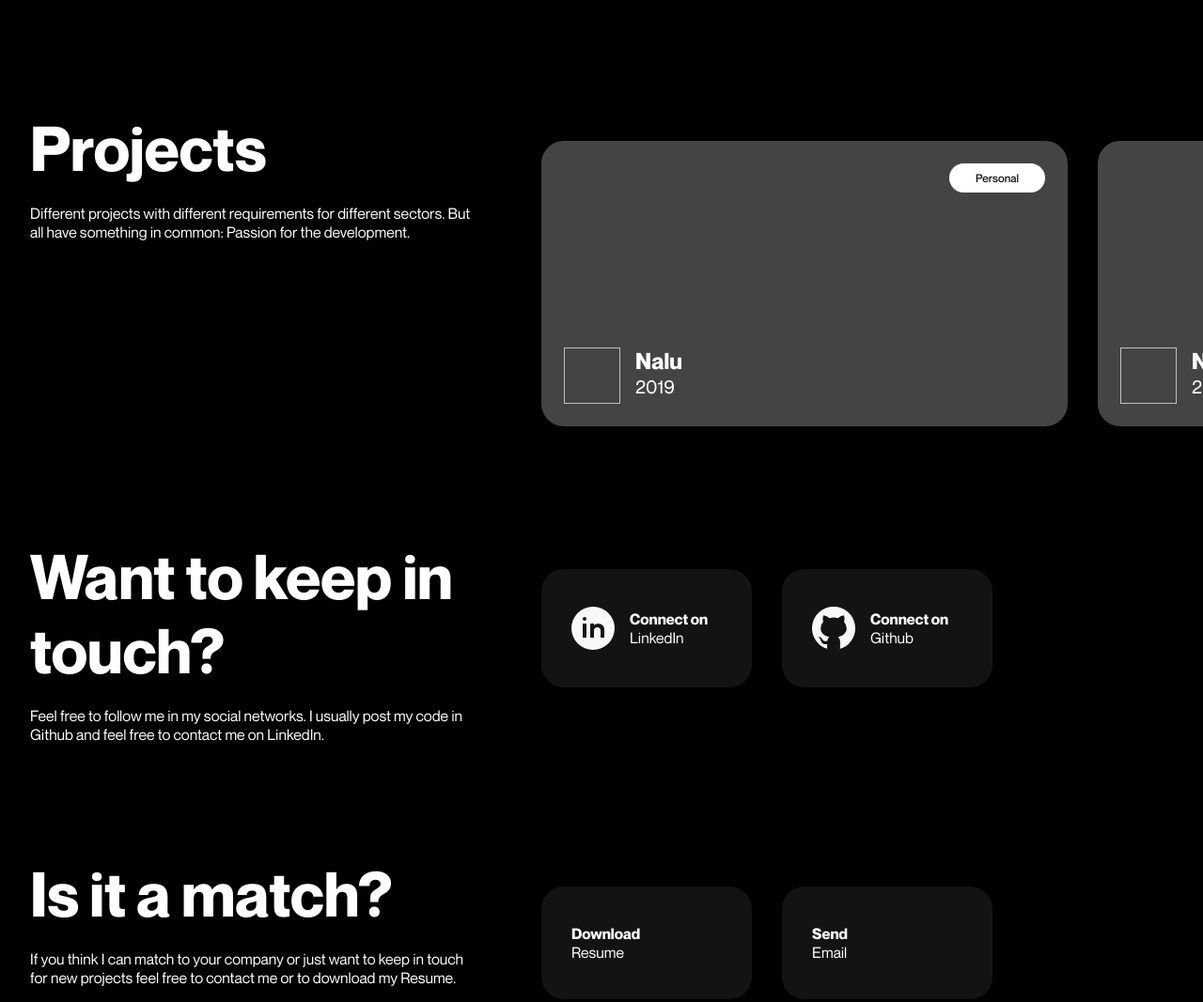
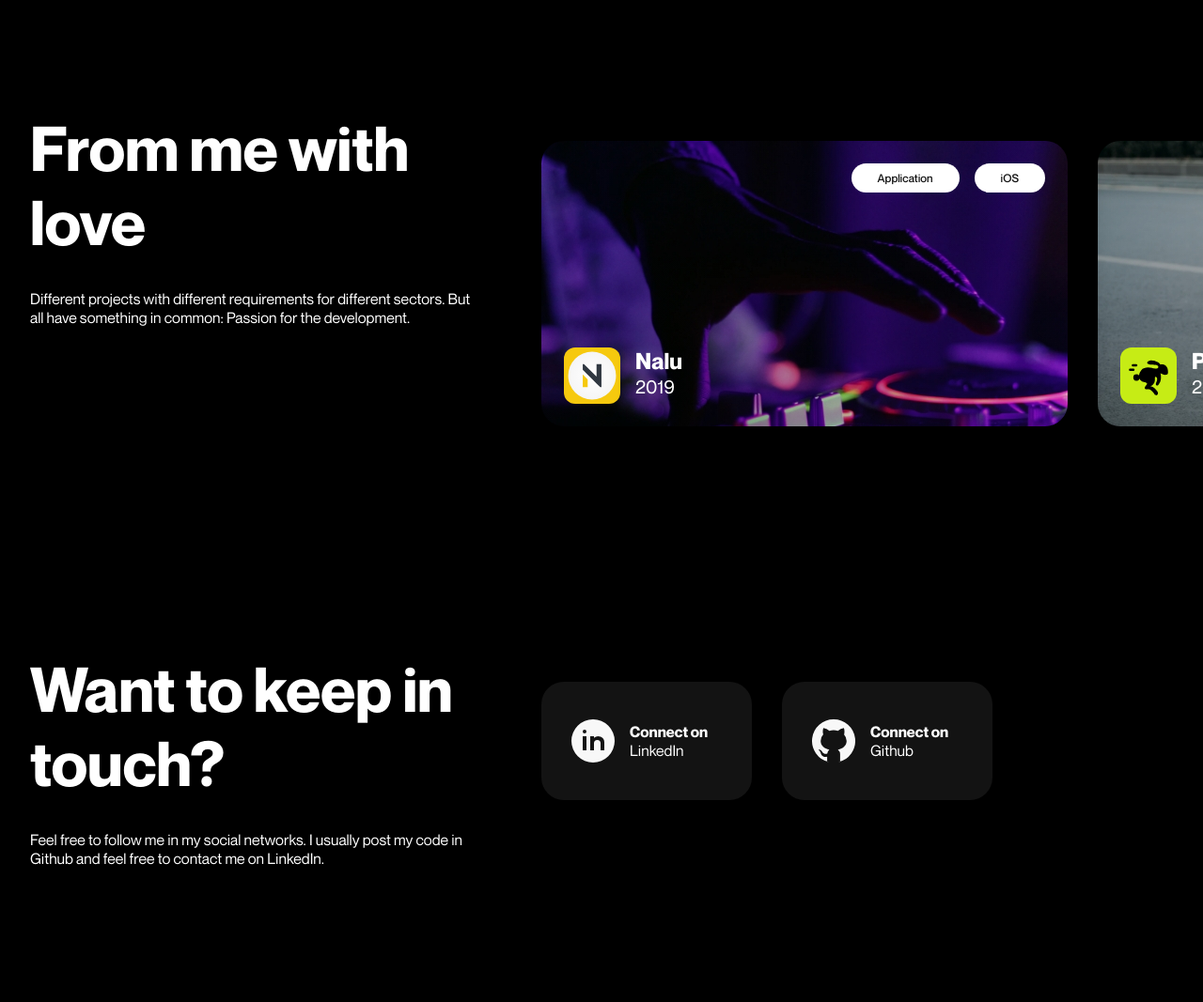
Before and after one commit to AlbGarciam/albgarciam.github.io, a Gatsby site: page / in a window 1280 px wide. Shown: the part 787-1854 px from the top of the page at 94% size. Built offline with nearby package versions, Linux system fonts and the light colour scheme; Gatsby itself is replaced by a stand-in of ours.

Commit message:
Adding projects

```diff
--- a/src/atoms/ProjectHeader/index.js
+++ b/src/atoms/ProjectHeader/index.js
@@ -4,6 +4,7 @@ import Theme from "../../theme";
 const iconStyle = {
   width: "3.75rem",
   height: "3.75rem",
+  borderRadius: "0.75rem"
 };
 
 const titleStyle = {
@@ -24,11 +25,12 @@ export default class ProjectHeader extends React.Component {
   render() {
     return (
       <div style={{ display: "flex" }}>
-        <img
+        {this.props.image != null && <img
           style={iconStyle}
-          src={this.props.image}
-          alt={this.props.imageAlt}
-        />
+          src={this.props.image.src}
+          alt={this.props.alt}
+        />}
+
         <div style={{ display: "flex", flexDirection: "column" }}>
           <p style={titleStyle}>{this.props.title}</p>
           <p style={subtitleStyle}>{this.props.subtitle}</p>
--- a/src/atoms/SectionTitle/index.js
+++ b/src/atoms/SectionTitle/index.js
@@ -5,7 +5,7 @@ const style = (opacity) => {
   return {
     display: "flex",
     flexDirection: "column",
-    gap: "1.25rem",
+    gap: "2rem",
     maxWidth: "30rem",
     gridArea: "1/1/1/1",
     opacity,
--- a/src/molecules/Footer/index.js
+++ b/src/molecules/Footer/index.js
@@ -18,7 +18,7 @@ const footerAlignStyle = {
 };
 
 const topLineStyle = {
-  backgroundColor: Theme.Colors.separator,
+  backgroundColor: "clear",
   height: Theme.Sizes.Dimensions.xxxs,
 };
 
--- a/src/molecules/NavBar/index.js
+++ b/src/molecules/NavBar/index.js
@@ -18,7 +18,7 @@ const navBarAlignStyle = {
 };
 
 const bottomLineStyle = {
-  backgroundColor: Theme.Colors.separator,
+  backgroundColor: "clear",
   height: Theme.Sizes.Dimensions.xxxs,
 };
 
--- a/src/molecules/ProjectCard/index.js
+++ b/src/molecules/ProjectCard/index.js
@@ -2,21 +2,25 @@ import React from "react";
 import { ProjectHeader, Pill } from "../../atoms";
 import Theme from "../../theme";
 
-const style = {
+const style = (background) => {
+  return {
     width: "32rem",
-  backgroundColor: "#444444",
+    backgroundColor: Theme.Colors.card,
     display: "inline-block",
     position: "relative",
     marginLeft: "2rem",
     borderRadius: "1.5rem",
     padding: "1.5rem",
     flexDirection: "column",
+    backgroundImage: "url(" + background + ")"
   };
+}
 
 export default class ProjectCard extends React.Component {
   render() {
+    const { background, icon, name, year, tags } = this.props.project
     return (
-      <div style={style}>
+      <div style={style(background)}>
         <div
           style={{
             display: "flex",
@@ -25,11 +29,12 @@ export default class ProjectCard extends React.Component {
             height: "16rem",
           }}
         >
-          <div style={{ display: "flex", flexDirection: "row-reverse" }}>
-            <Pill text="Personal" />
+          <div style={{ display: "flex", flexDirection: "row-reverse", gap: "1rem" }}>
+            {tags.map(element => {
+              return (<Pill text={element} />)
+            })}
           </div>
-
-          <ProjectHeader title="Nalu" subtitle="2019" />
+          <ProjectHeader title={name} subtitle={year} image={icon} />
         </div>
       </div>
     );
--- /dev/null
+++ b/src/organisms/LandingSections/content.json
@@ -0,0 +1,76 @@
+{
+  "projects": {
+    "title": "From me with love",
+    "subtitle": "Different projects with different requirements for different sectors. But all have something in common: Passion for the development.",
+    "cards": [
+      {
+        "background": "/images/nalu-background.jpg",
+        "icon": {
+          "src": "/images/nalu-icon.svg",
+          "alt": "Pacer app icon"
+        },
+        "name": "Nalu",
+        "year": "2019",
+        "tags": ["iOS", "Application"]
+      },
+      {
+        "background": "/images/pacer-background.jpg",
+        "icon": {
+          "src": "/images/pacer-icon.svg",
+          "alt": "Pacer app icon"
+        },
+        "name": "Pacer",
+        "year": "2022",
+        "tags": ["watchOS", "Application"]
+      },
+      {
+        "background": "/images/di-background.jpg",
+        "name": "Dependency Injection",
+        "year": "2021",
+        "tags": ["iOS/macOS", "Library"]
+      }
+    ]
+  },
+  "social": {
+    "title": "Want to keep in touch?",
+    "subtitle": "Feel free to follow me in my social networks. I usually post my code in Github and feel free to contact me on LinkedIn.",
+    "cards": [
+      {
+        "title": "Connect on",
+        "subtitle": "LinkedIn",
+        "icon": {
+          "src": "/images/linkedin.svg",
+          "hover": "/images/linkedin-dark.svg",
+          "alt": "Github icon"
+        },
+        "link": "https://www.linkedin.com/in/alberto-garcia-munoz/"
+      },
+      {
+        "title": "Connect on",
+        "subtitle": "Github",
+        "icon": {
+          "src": "/images/github.svg",
+          "hover": "/images/github-dark.svg",
+          "alt": "Github icon"
+        },
+        "link": "https://github.com/AlbGarciam"
+      }
+    ]
+  },
+  "contact": {
+    "title": "Is it a match?",
+    "subtitle": "If you think I can match to your company or just want to keep in touch for new projects feel free to contact me or to download my Resume.",
+    "cards": [
+      {
+        "title": "Download",
+        "subtitle": "Resume",
+        "link": "https://albgarciam.github.io/resume.pdf"
+      },
+      {
+        "title": "Send",
+        "subtitle": "Email",
+        "link": "mailto:alb.garciam@gmail.com"
+      }
+    ]
+  }
+}
--- a/src/organisms/LandingSections/index.js
+++ b/src/organisms/LandingSections/index.js
@@ -1,17 +1,12 @@
 import React from "react";
 import { navigate } from "gatsby";
 import {
-  ContactSection,
   HorizontalCarousel,
-  SocialNetworkSection,
   ProjectCard,
 } from "../../molecules";
 import { ActionCard } from "../../atoms";
 import Theme from "../../theme";
-import githubIcon from "./icons/github.svg";
-import githubIconDark from "./icons/github-dark.svg";
-import linkedinIcon from "./icons/linkedin.svg";
-import linkedinIconDark from "./icons/linkedin-dark.svg";
+import content from "./content.json"
 
 const style = {
   width: Theme.Sizes.Dimensions.full,
@@ -25,93 +20,42 @@ const alignStyles = {
   display: "flex",
   flexDirection: "column",
   margin: "7.5rem 2rem 7.5rem 0rem",
-  gap: "7.5rem",
+  gap: "15rem",
 };
 
 export default class LandingSections extends React.Component {
   render() {
+    const { projects, social, contact } = content
     return (
       <div style={style}>
         <div style={alignStyles}>
           <HorizontalCarousel
-            title="Projects"
-            subtitle="Different projects with different requirements for different sectors. But all have something in common: Passion for the development."
+            title={projects.title}
+            subtitle={projects.subtitle}
           >
-            <ProjectCard
-              image={linkedinIcon}
-              imageDark={linkedinIconDark}
-              imageAlt="LinkedIn icon"
-              title="Connect on"
-              subtitle="LinkedIn"
-              onClick={() => {
-                navigate("https://www.linkedin.com/in/alberto-garcia-munoz/");
-              }}
-            />
-
-            <ProjectCard
-              image={linkedinIcon}
-              imageDark={linkedinIconDark}
-              imageAlt="LinkedIn icon"
-              title="Connect on"
-              subtitle="LinkedIn"
-              onClick={() => {
-                navigate("https://www.linkedin.com/in/alberto-garcia-munoz/");
-              }}
-            />
-            <ProjectCard
-              image={linkedinIcon}
-              imageDark={linkedinIconDark}
-              imageAlt="LinkedIn icon"
-              title="Connect on"
-              subtitle="LinkedIn"
-              onClick={() => {
-                navigate("https://www.linkedin.com/in/alberto-garcia-munoz/");
-              }}
-            />
+            {projects.cards.map(element => {
+              return (<ProjectCard
+                project={element}
+                onClick={() => {
+                  navigate("https://www.linkedin.com/in/alberto-garcia-munoz/");
+                }} />)
+            })}
           </HorizontalCarousel>
           <HorizontalCarousel
-            title="Want to keep in touch?"
-            subtitle="Feel free to follow me in my social networks. I usually post my code in Github and feel free to contact me on LinkedIn."
+            title={social.title}
+            subtitle={social.subtitle}
           >
-            <ActionCard
-              image={linkedinIcon}
-              imageDark={linkedinIconDark}
-              imageAlt="LinkedIn icon"
-              title="Connect on"
-              subtitle="LinkedIn"
-              onClick={() => {
-                navigate("https://www.linkedin.com/in/alberto-garcia-munoz/");
-              }}
-            />
-            <ActionCard
-              image={githubIcon}
-              imageDark={githubIconDark}
-              imageAlt="Github icon"
-              title="Connect on"
-              subtitle="Github"
-              onClick={() => {
-                navigate("https://github.com/AlbGarciam");
-              }}
-            />
+            {social.cards.map(element => {
+              return (<ActionCard element={element} />)
+            })}
           </HorizontalCarousel>
           <HorizontalCarousel
-            title="Is it a match?"
-            subtitle="If you think I can match to your company or just want to keep in touch for new projects feel free to contact me or to download my Resume."
+            title={contact.title}
+            subtitle={contact.subtitle}
           >
-            <ActionCard
-              title="Download"
-              subtitle="Resume"
-              onClick={() => {
-                navigate("https://albgarciam.github.io/resume.pdf");
-              }}
-            />
-            <ActionCard
-              title="Send"
-              subtitle="Email"
-              onClick={() => {
-                navigate("mailto:alb.garciam@gmail.com");
-              }}
-            />
+            {contact.cards.map(element => {
+              return (<ActionCard element={element} />)
+            })}
           </HorizontalCarousel>
         </div>
       </div>
--- a/src/pages/terms.js
+++ b/src/pages/terms.js
@@ -29,6 +29,7 @@ export default class TermsPage extends React.Component {
     return (
       <main style={mainStyles}>
         <NavBar />
+        <div style={{display: "flex", flexDirection: "column", alignItems: "center"}}>
           <div style={containerStyle}>
             <SectionTitle title="Terms & Conditions" subtitle={terms.header} />
             <div>
@@ -38,6 +39,7 @@ export default class TermsPage extends React.Component {
               })}
             </div>
           </div>
+        </div>
         <Footer />
       </main>
     );
```
Also changed, not shown: src/atoms/ActionCard/index.js (+8 -6 lines), src/json/projects.json (added, +30 -0 lines), static/images/di-background.jpg (added), static/images/github-dark.svg (renamed from src/organisms/LandingSections/icons/github-dark.svg), static/images/github.svg (renamed from src/organisms/LandingSections/icons/github.svg), static/images/linkedin-dark.svg (renamed from src/organisms/LandingSections/icons/linkedin-dark.svg), static/images/linkedin.svg (renamed from src/organisms/LandingSections/icons/linkedin.svg), static/images/nalu-background.jpg (added), static/images/nalu-icon.svg (added), static/images/pacer-background.jpg (added), static/images/pacer-icon.svg (added). Lines whose indentation alone changed are shown as unchanged.
